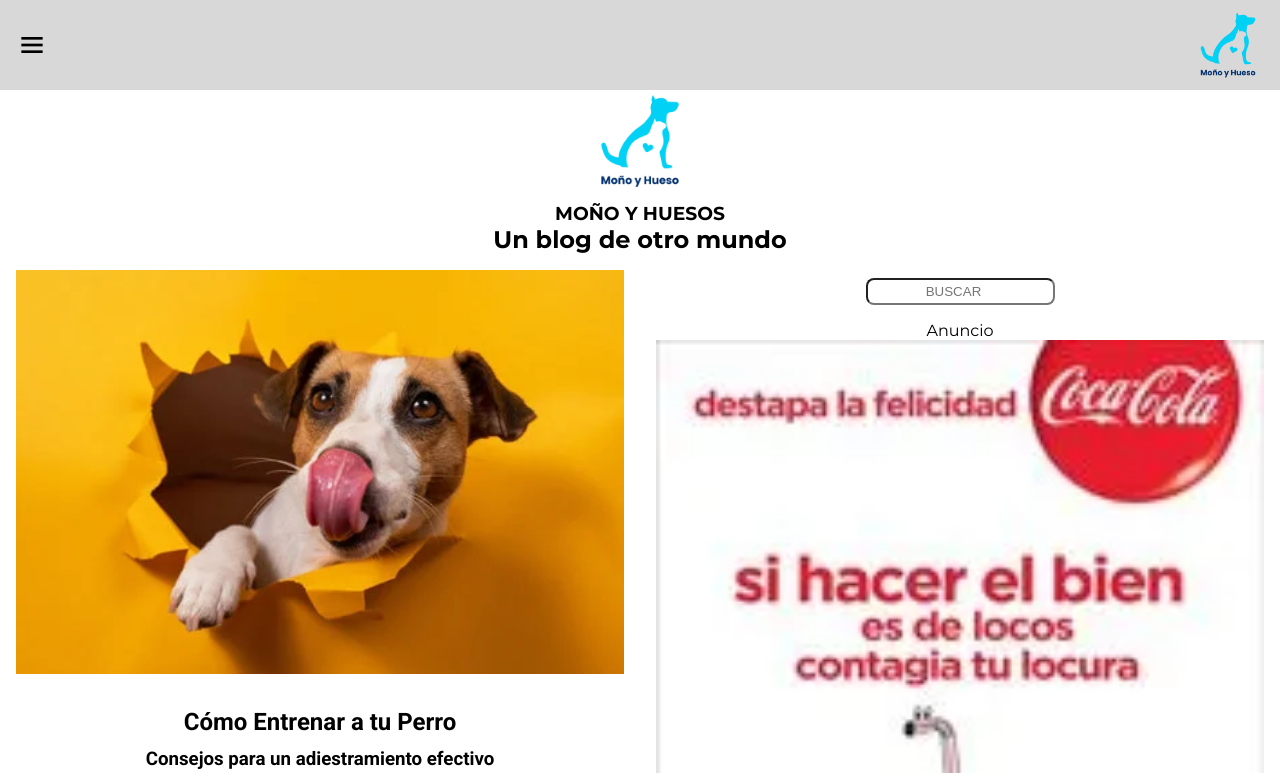
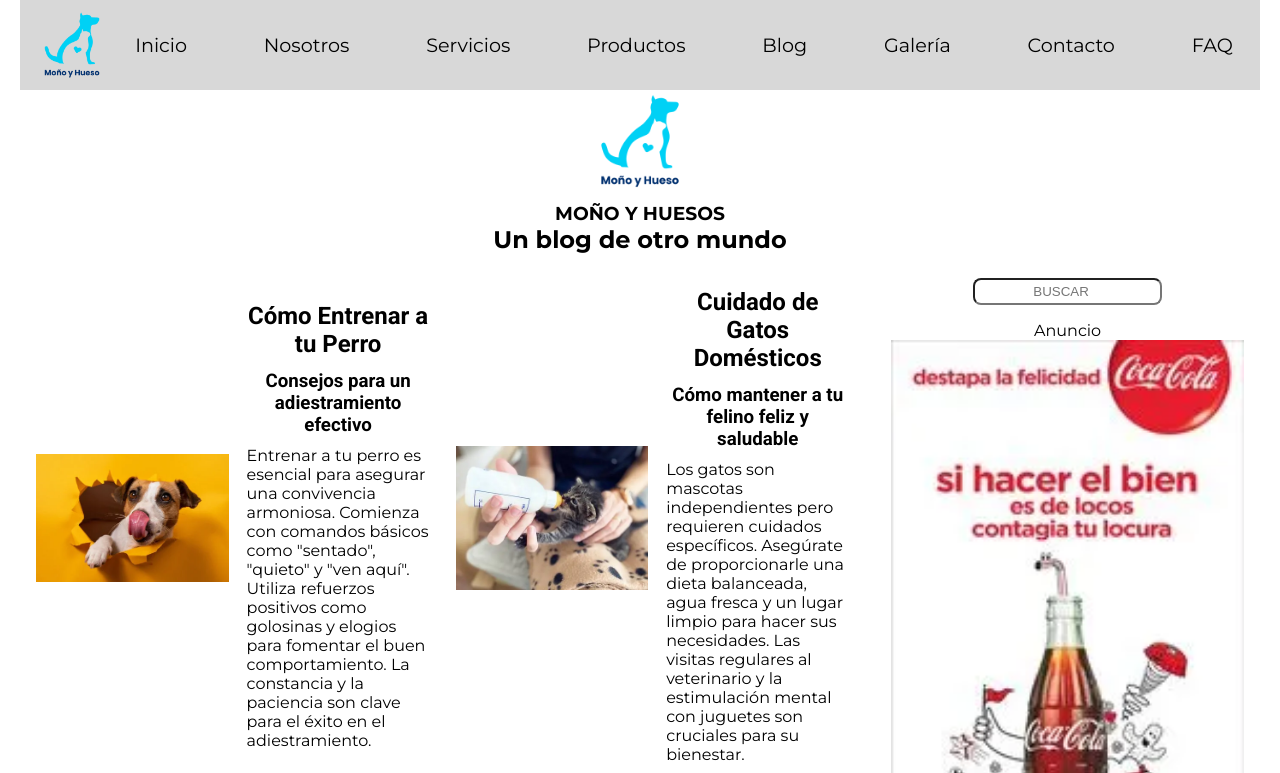
Before and after one commit to Alexa-Ivannova/practica-media-querys, a plain HTML site: page index.html in a window 1280 px wide. Shown: the top 773 px of the page. Drawn offline with nearby package versions, Linux system fonts and the light colour scheme.

Commit message:
Mediquery pantallas grandes

```diff
--- a/styles.css
+++ b/styles.css
@@ -67,6 +67,10 @@ nav {
 
   li {
     list-style: none;
+    padding: 0.5em;
+    border-radius: 0.5em;
+    background-color: transparent;
+    transition: all 0.2s ease-in-out;
     a {
       text-decoration: none;
       color: black;
@@ -106,8 +110,8 @@ nav {
 /* articulos blog */
 .articulosBlog {
   width: 100%;
-  display: flex;
-  flex-direction: column;
+  display: grid;
+  grid-template-columns: 1fr;
   gap: 1em;
 
   .articulo {
@@ -220,6 +224,61 @@ footer {
       width: 50%;
       justify-content: flex-start;
       gap: 0.5em;
-      }
+    }
   }
 }
+
+@media (min-width: 1270px) {
+  main {
+    padding: 0 20px;
+  }
+  nav {
+    flex-direction: row;
+    gap: 1em;
+
+    #menuHamburguesa {
+      display: none;
+    }
+  }
+
+  #menu {
+    height: 100%;
+    position: static;
+    padding: 0;
+    flex-direction: row;
+    justify-content: center;
+    gap: 3em;
+    padding-top: 0;
+    transition: all 0.2s ease-in-out;
+    font-size: 1.2em;
+
+    p {
+      display: none;
+    }
+
+    li:hover {
+      background-color: rgb(2, 231, 231);
+    }
+  }
+
+  .anunciosArticulos {
+    .articulosBlog {
+      width: 70%;
+    }
+
+    .anuncios {
+      width: 30%;
+    }
+  }
+
+  .articulosBlog {
+    grid-template-columns: 1fr 1fr;
+    grid-template-rows: 500px 500px;
+
+    .articulo {
+      height: 500px;
+      flex-direction: row;
+      align-items: center;
+    }
+  }
+}
```
